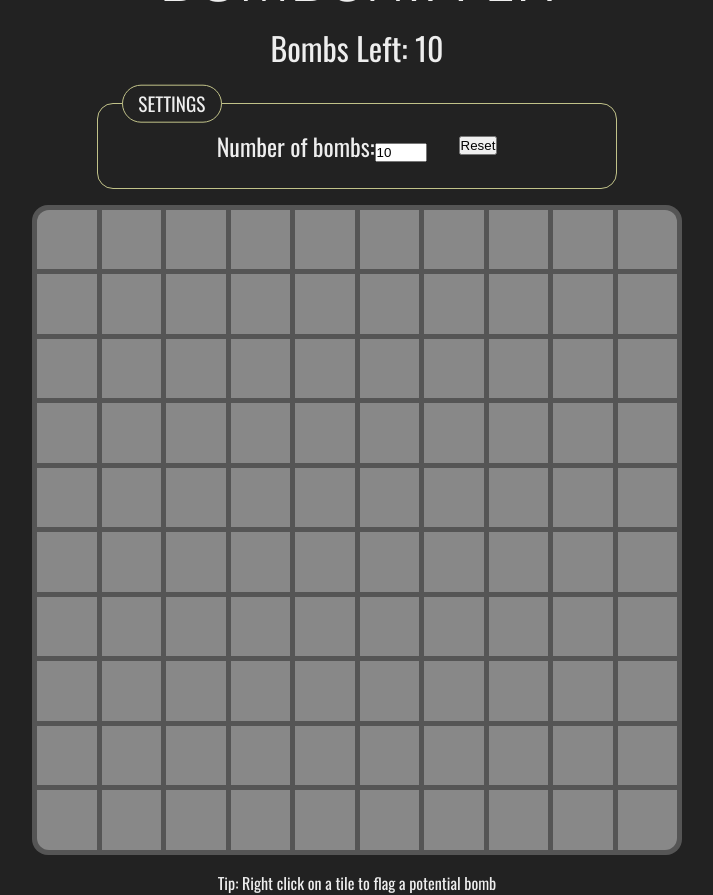
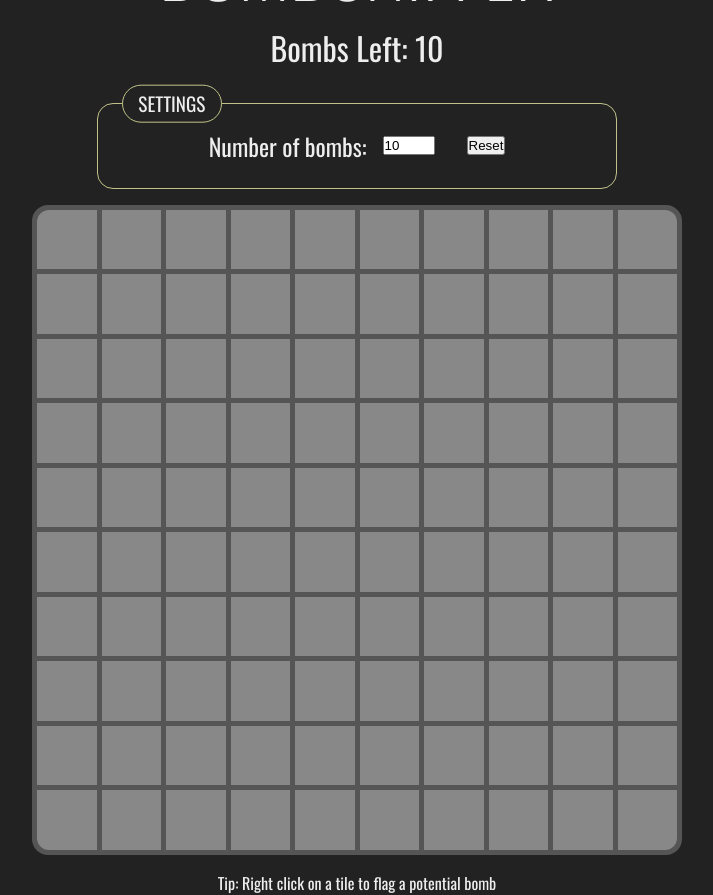
Before and after one commit to Tjklimoski/bombsniffer, a React (Vite) app: page / in a window 1280 px wide. Shown: the whole page, without its empty margins (283-996 px from the left). Built offline with nearby package versions, Linux system fonts and the light colour scheme.

Commit message:
Style input group

```diff
--- a/src/index.css
+++ b/src/index.css
@@ -67,6 +67,13 @@ body {
   border-radius: 100vmax;
   background-color: #222;
   transform: translateY(-50%);
+}
+
+.input-group {
+  display: flex;
+  justify-content: center;
+  align-items: center;
+  gap: 1rem;
 }
 
 .board {
```
